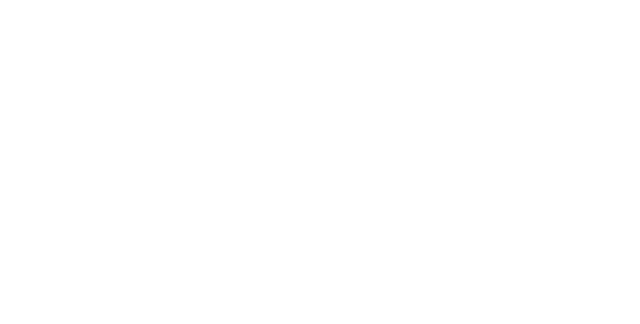
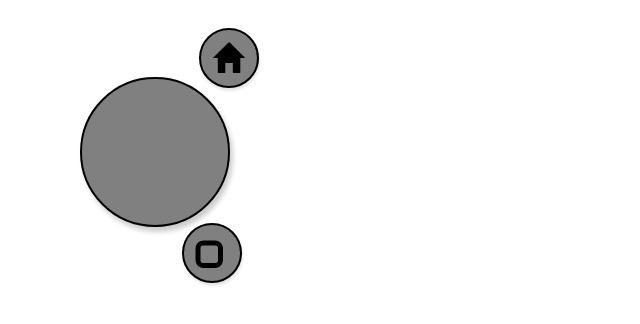
Before and after one commit to NehaSunkum/appRepo, an Angular app in the folder web-app/: page / in a window 1280 px wide. Shown: the top 324 px of the page, without its empty margins (0-640 px from the left). Built offline with nearby package versions, Linux system fonts and the light colour scheme.

Commit message:
modified:   app.component.html 	modified:   app.module.ts 	deleted:    common/index.ts 	new file:   common/nav-circle/index.ts 	new file:   common/nav-circle/nav.component.css 	new file:   common/nav-circle/nav.component.html 	new file:   common/nav-circle/nav.component.ts

```diff
--- a/web-app/src/app/app.component.html
+++ b/web-app/src/app/app.component.html
@@ -1,3 +1,4 @@
 
 <!--where the contents of the nav circle are displayed-->
 <!--<router-outlet></router-outlet>-->
+<navcircle></navcircle>
--- a/web-app/src/app/app.module.ts
+++ b/web-app/src/app/app.module.ts
@@ -7,11 +7,13 @@
 import { AppComponent } from './app.component';
 import { AppRoutingModule, routingComponents } from "./app-routing.module";
 import { AppConfig } from "./app.config";
+import { NavCircle } from "./common/nav-circle";
 
 @NgModule({
   declarations: [
     AppComponent,
     routingComponents,
+    NavCircle
   ],
   imports: [
     BrowserModule,
--- /dev/null
+++ b/web-app/src/app/common/nav-circle/index.ts
@@ -0,0 +1 @@
+export * from "./nav.component";
--- /dev/null
+++ b/web-app/src/app/common/nav-circle/nav.component.css
@@ -0,0 +1,77 @@
+div.relative{
+    position:relative;
+    height: 0px;
+    width: 310px;
+    margin: 0;
+    /*z-index: 1000;*/
+    /*border: 2px solid black;*/
+}
+
+/*defines the characteristics of bootstraps glyphicons*/
+.glyphicon {
+    font-size: 30px;
+}
+
+nav a.absolute,
+nav button.absolute{
+  background-color: grey;
+  margin: 0;
+  border-radius: 50%;
+  box-shadow: rgba(0,0,0,.1) 1px 3px 3px;
+  border: 2px solid black;
+  opacity: 1;
+  color: #000;
+  height: 60px;
+  width: 60px;
+  position: absolute;
+  display: none;
+}
+
+nav a:active{
+    background-color:#FCC;
+}
+
+nav a:hover,
+nav button:hover{
+    background-color:#FCC;
+    border-radius: 50%;
+}
+
+nav a.active{
+   color: #0000ff;
+   background-color: #b7b7ce;
+   border-radius: 50%;
+}
+
+.flex-container {
+    display: -webkit-flex;
+    display: flex;
+}
+
+.flex-item {
+    margin: 12px;
+}
+
+.navbar-brand{
+  height: 150px;
+  width: 150px;
+  border-radius: 50%;
+  vertical-align: middle;
+  margin: auto;
+  margin-top: 77px;
+  box-shadow: rgba(0,0,0,.2) 3px 5px 5px;
+  border: 2px solid black;
+  background-color: grey;
+  text-align: center;
+    background-size: 150px 150px;
+    background-position: center center;
+    background-repeat: no-repeat;
+    /*background-image: url("https://encrypted-tbn0.gstatic.com/images?q=tbn:ANd9GcQKWOXwpbTKUQT0ie9udCSFR3pq8smsTjcS9VkDSo0ndDoNZyKh");*/
+}
+
+.navbar-brand:hover{
+    background-color:#FCC;
+    border-radius: 50%;
+    /*margin: auto;*/
+    margin-top: 77px;
+}
--- /dev/null
+++ b/web-app/src/app/common/nav-circle/nav.component.html
@@ -0,0 +1,12 @@
+
+<nav>
+  <div id="navcontainter" class="relative flex-container">
+    <a id="maincircle" class="navbar-brand" routerLink="/home" routerLinkActive="active"></a>
+    <a id="hideli" class="absolute flex-container" (click)="hideNav()"><span class="flex-item glyphicon glyphicon-unchecked"></span></a>
+    <a id="hubli" class="absolute flex-container" routerLink="/hub" routerLinkActive="active"><span class="flex-item glyphicon glyphicon-home"></span></a>
+  </div>
+</nav>
+
+
+<!--below is where the content of the links will be shown-->
+<router-outlet></router-outlet>
--- /dev/null
+++ b/web-app/src/app/common/nav-circle/nav.component.ts
@@ -0,0 +1,114 @@
+import { Component, OnInit } from "@angular/core";
+
+
+@Component({
+    selector: 'navcircle',
+    templateUrl: './nav.component.html',
+    styleUrls: ['./nav.component.css']
+})
+
+export class NavCircle implements OnInit {
+    private _RADIUS = 115;
+    private _SEG = 250;
+    private _OFFSET = 120;
+    private _THETAINIT = 90;
+
+    private _navHidden = false;
+
+    private _hiddenNavItems = [];
+
+    private _navItemIds = ["hideli","hubli"]; //list of id's od elements that will be on the nav circle
+    private _navItems = [];
+
+
+    private _navContainerOffset: ClientRect;
+    private _navItemsCount;
+
+    ngOnInit(){
+        this._navContainerOffset = document.getElementById('navcontainter').getBoundingClientRect();
+        console.log(this._navContainerOffset);  //for testing
+
+
+        this._navItemsCount = this._navItemIds.length-1;
+        console.log(this._navItemsCount); //for testing
+
+
+        let theta = this._THETAINIT / this._navItemsCount;
+        console.log(theta); //for testing
+        this._navItems = this.initNavItems(theta);
+
+        console.log(this._navItems); //for testing
+        console.log(this._navItemIds); //for testing
+
+        this.setNavItemLocations();
+
+
+    }
+
+
+    private initNavItems(theta){
+        let add = theta;
+        let navItems = [];
+        for(let i=0; i <= this._navItemsCount; i++){
+            navItems.push({
+               id:this._navItemIds[i],
+                x:this._RADIUS * Math.cos(add) + this._OFFSET,
+                y:this._RADIUS * Math.sin(add) + this._OFFSET
+            });
+            add += theta;
+        }
+        return navItems;
+    }
+
+    private setNavItemLocations(){
+        for(let i=0; i <= this._navItemsCount; i++){
+            let elem = document.getElementById(this._navItems[i].id);
+            elem.style.top = this._navItems[i].y + 'px';
+            elem.style.right = this._navItems[i].x + 'px';
+            elem.style.display = 'block';
+        }
+    }
+
+    private hideNav(){
+        if(this._navHidden){
+            this.showNav();
+        }else{
+            for(let i=this._navItemsCount; i >= 0; i--){
+                let tempItem = this._navItems[i];
+                let elem = document.getElementById(tempItem.id);
+                if(i==0){
+                    elem.style.top = '5px';
+                    elem.style.right = '240px';
+                }else{
+
+                    elem.style.display = 'none';
+
+                }
+            }
+            let elem = document.getElementById("maincircle");
+            elem.style.display = 'none';
+            this._navHidden = true;
+        }
+    }
+
+    private showNav(){
+        for(let i=0; i <= this._navItemsCount; i++){
+                let elem = document.getElementById(this._navItems[i].id);
+                if(i==0){
+                    console.log(this._navItems[i].y);
+                    elem.style.top = this._navItems[i].y + 'px';
+                    elem.style.right = this._navItems[i].x + 'px';
+                }else{
+                    elem.style.display = 'block';
+                }
+        }
+        let elem = document.getElementById("maincircle");
+        elem.style.display = 'block';
+        this._navHidden = false;
+    }
+
+    private getCurrentPos(elem){
+
+    }
+
+}
```
Also changed, not shown: web-app/src/app/common/index.ts (deleted).
